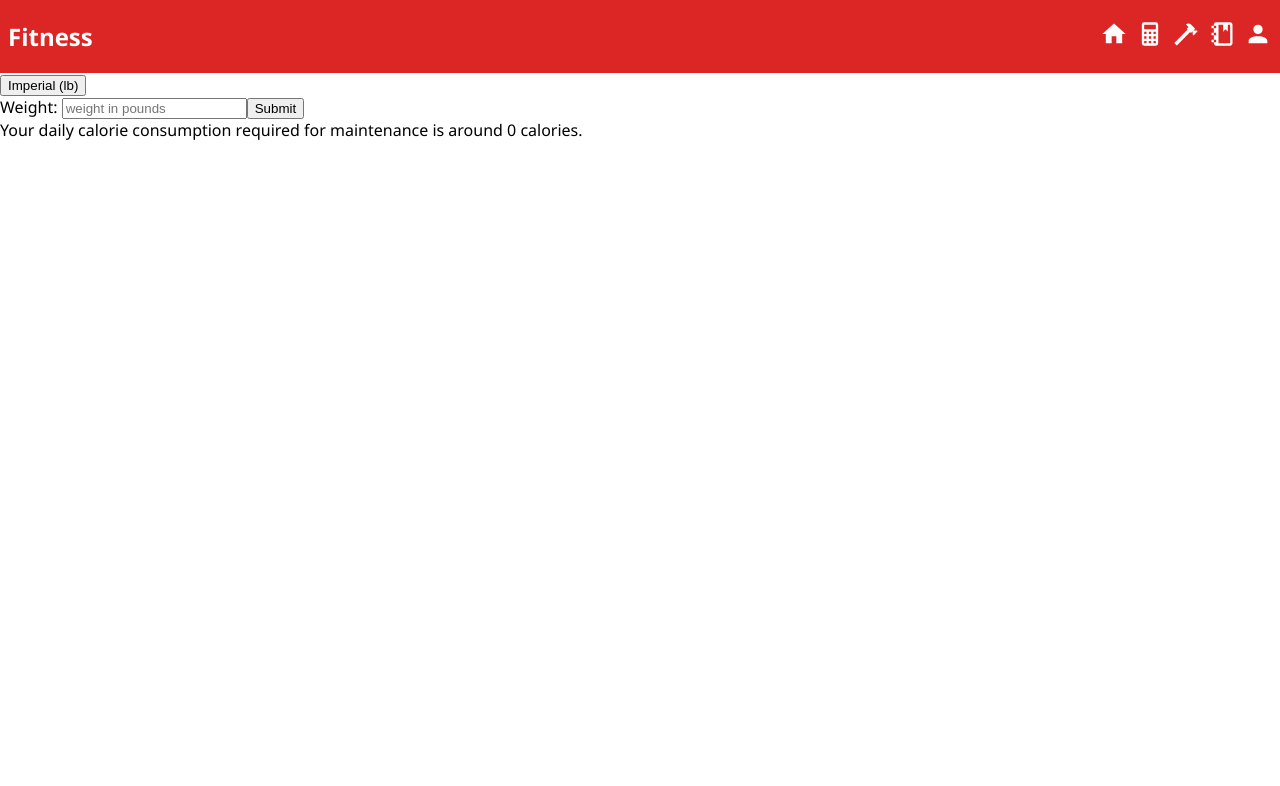
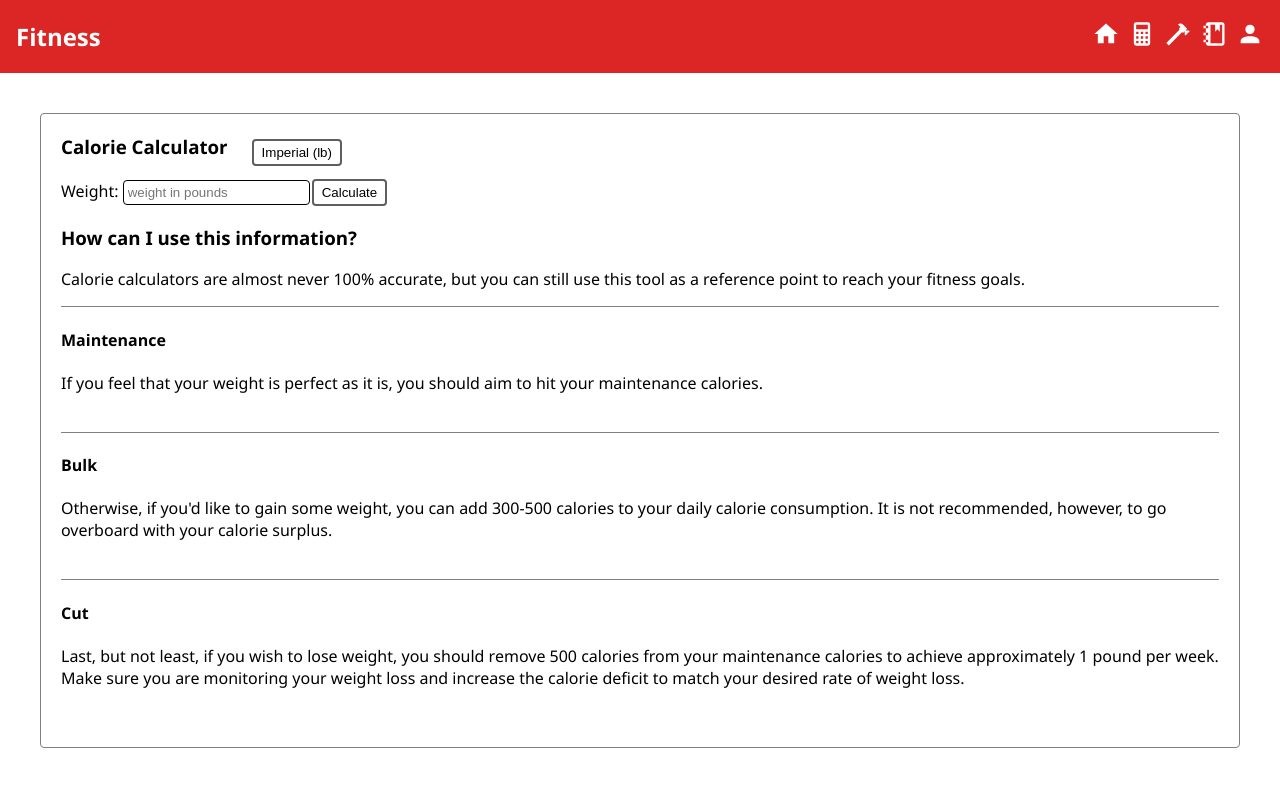
Before and after one commit to pn-code/fitness-app, a React (Vite) app: page /calculator in a window 1280 px wide. Shown: the top 786 px of the page. Built offline with nearby package versions, Linux system fonts and the light colour scheme.

Commit message:
added calculator functionality and guide

```diff
--- a/src/index.css
+++ b/src/index.css
@@ -17,7 +17,7 @@ body {
 }
 
 .Navbar ul, .logo {
-    margin-inline: 8px;
+    margin-inline: 16px;
 }
 
 .Navbar ul {
--- a/src/pages/Calculator.jsx
+++ b/src/pages/Calculator.jsx
@@ -1,38 +1,134 @@
 import React from "react";
+import "../styles/calculator-styles.css";
 
 const Calculator = () => {
     const [metric, setMetric] = React.useState(false);
-    const [calories, setCalories] = React.useState(0);
-    const [weight, setWeight] = React.useState(0)
+    const [calories, setCalories] = React.useState(null);
+    const [weight, setWeight] = React.useState(0);
 
     const handleChange = (e) => {
         setWeight(e.target.value);
-    }
+    };
 
     const calculateCal = () => {
-        setCalories(() => metric === true ? Math.round(weight * 33.333333) : weight * 15);
+        if (
+            (metric === true && weight < 40) ||
+            (metric === false && weight < 80)
+        ) {
+            alert("Please enter a valid weight.");
+        } else {
+            setCalories(() =>
+                metric === true ? Math.round(weight * 33.333333) : weight * 15
+            );
+        }
     };
 
-    console.log(metric)
     const changeMetric = () => {
-        setMetric(metric => !metric)
-    }
+        setMetric((metric) => !metric);
+    };
 
     return (
         <div className="container">
             <main className="Calculator">
                 <div className="form--container">
                     <form>
-                        <div>
-                            <button type="button" onClick={changeMetric}>{metric === true ? `Metric (kg)` : `Imperial (lb)`}</button>
+                        <div className="metric--container">
+                            <h3>Calorie Calculator</h3>
+                            <button
+                                className="metric-btn"
+                                type="button"
+                                onClick={changeMetric}
+                            >
+                                {metric === true
+                                    ? `Metric (kg)`
+                                    : `Imperial (lb)`}
+                            </button>
                         </div>
                         <label>Weight: </label>
-                        <input placeholder="weight in pounds" type="number" onChange={handleChange}/>
-                        <button type="button" onClick={calculateCal}>
-                            Submit
+                        <input
+                            id="weight--input"
+                            placeholder="weight in pounds"
+                            type="number"
+                            onChange={handleChange}
+                        />
+                        <button
+                            className="calculate-btn"
+                            type="button"
+                            onClick={calculateCal}
+                        >
+                            Calculate
                         </button>
                         <div className="calculator--output">
-                            Your daily calorie consumption required for maintenance is around {calories} calories.
+                            {calories && (
+                                <p>
+                                    <strong>
+                                        Your daily calorie consumption required
+                                        for maintenance is around {calories}{" "}
+                                        calories.
+                                    </strong>
+                                </p>
+                            )}
+
+                            <h3>How can I use this information?</h3>
+                            <p>
+                                Calorie calculators are almost never 100%
+                                accurate, but you can still use this tool as a
+                                reference point to reach your fitness goals.
+                            </p>
+
+                            <div className="calorie-plan">
+                                <h4>Maintenance</h4>
+                                <p>
+                                    If you feel that your weight is perfect as
+                                    it is, you should aim to hit your
+                                    maintenance calories.
+                                    <br></br>
+                                    <br></br>
+                                    {calories && (
+                                        <strong>
+                                            Aim for {calories} calories.
+                                        </strong>
+                                    )}
+                                </p>
+                            </div>
+                            <div className="calorie-plan">
+                                <h4>Bulk</h4>
+                                <p>
+                                    Otherwise, if you'd like to gain some
+                                    weight, you can add 300-500 calories to your
+                                    daily calorie consumption. It is not
+                                    recommended, however, to go overboard with
+                                    your calorie surplus.
+                                    <br></br>
+                                    <br></br>
+                                    {calories && (
+                                        <strong>
+                                            Aim for {calories + 300}-
+                                            {calories + 500} calories.
+                                        </strong>
+                                    )}
+                                </p>
+                            </div>
+                            <div className="calorie-plan">
+                                <h4>Cut</h4>
+                                <p>
+                                    Last, but not least, if you wish to lose
+                                    weight, you should remove 500 calories from
+                                    your maintenance calories to achieve
+                                    approximately 1 pound per week. Make sure
+                                    you are monitoring your weight loss and
+                                    increase the calorie deficit to match your
+                                    desired rate of weight loss.
+                                    <br></br>
+                                    <br></br>
+                                    {calories && (
+                                        <strong>
+                                            Aim for {calories - 1000}-
+                                            {calories - 500} calories.
+                                        </strong>
+                                    )}
+                                </p>
+                            </div>
                         </div>
                     </form>
                 </div>
--- /dev/null
+++ b/src/styles/calculator-styles.css
@@ -0,0 +1,46 @@
+.form--container {
+    margin: 5vh 5vh 0 5vh;
+    border: 1px solid gray;
+    border-radius: 4px;
+    padding: 20px;
+}
+
+.metric--container {
+    display: flex;
+    margin-bottom: 1vh;
+    align-items: center;
+}
+
+.metric--container h3 {
+    margin: 0 3vh 1.5vh 0;
+}
+
+.metric-btn, .calculate-btn {
+    background-color: white;
+    border-radius: 4px;
+    border: 2px solid rgb(95, 95, 95);
+    padding: 4px 8px 4px 8px;
+    font-weight: 500;
+}
+
+.metric-btn:hover, .calculate-btn:hover {
+    cursor: pointer;
+    background-color: black;
+    color: white;
+}
+
+#weight--input {
+    padding: 4px;
+    border-radius: 4px;
+    border: 1px solid;
+    margin-right: 2px;
+}
+
+.calorie-plan {
+    border-top: 1px solid gray;
+}
+
+strong {
+    color: #dc2626;
+    text-decoration: underline;
+}
```
